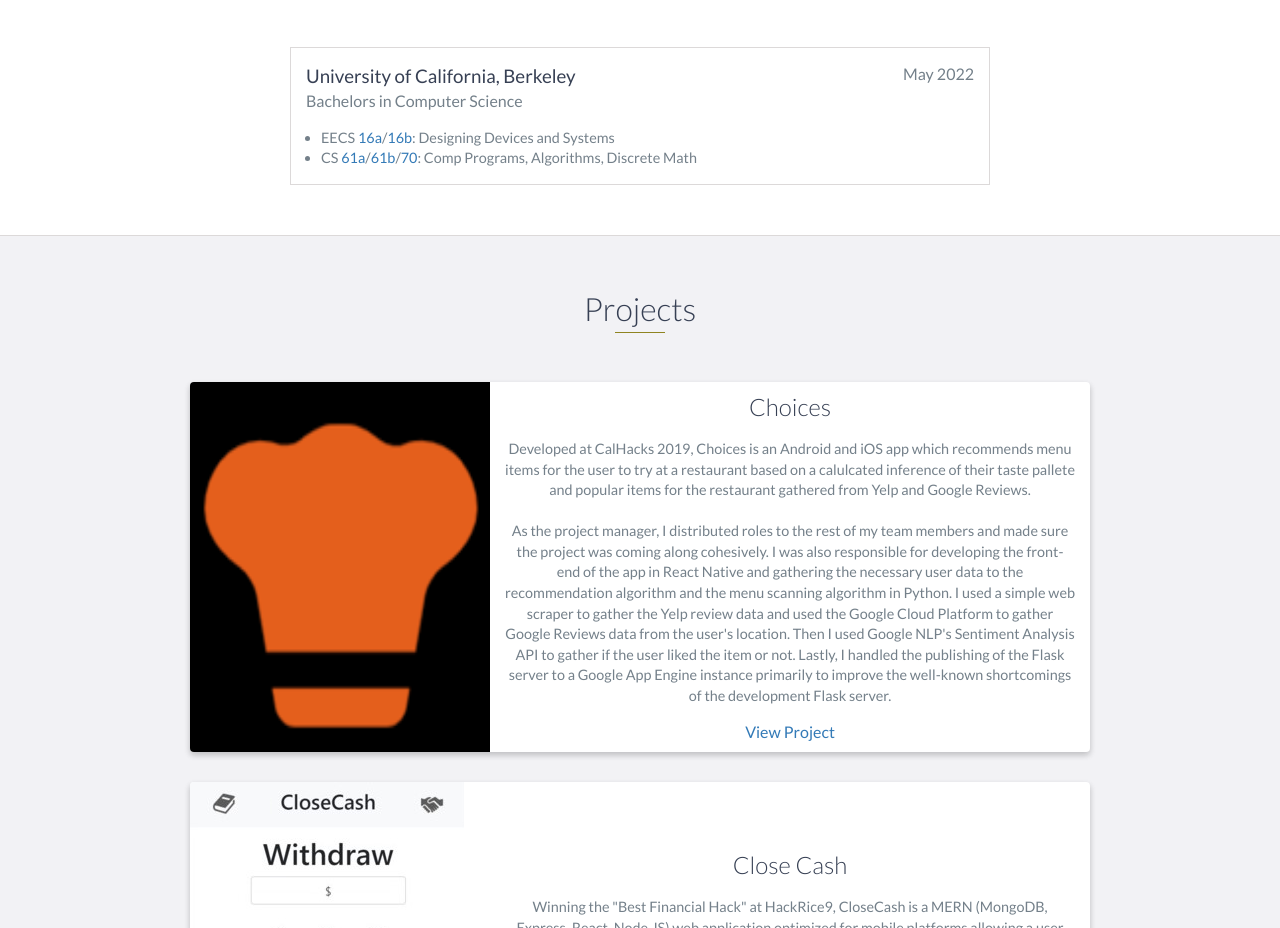
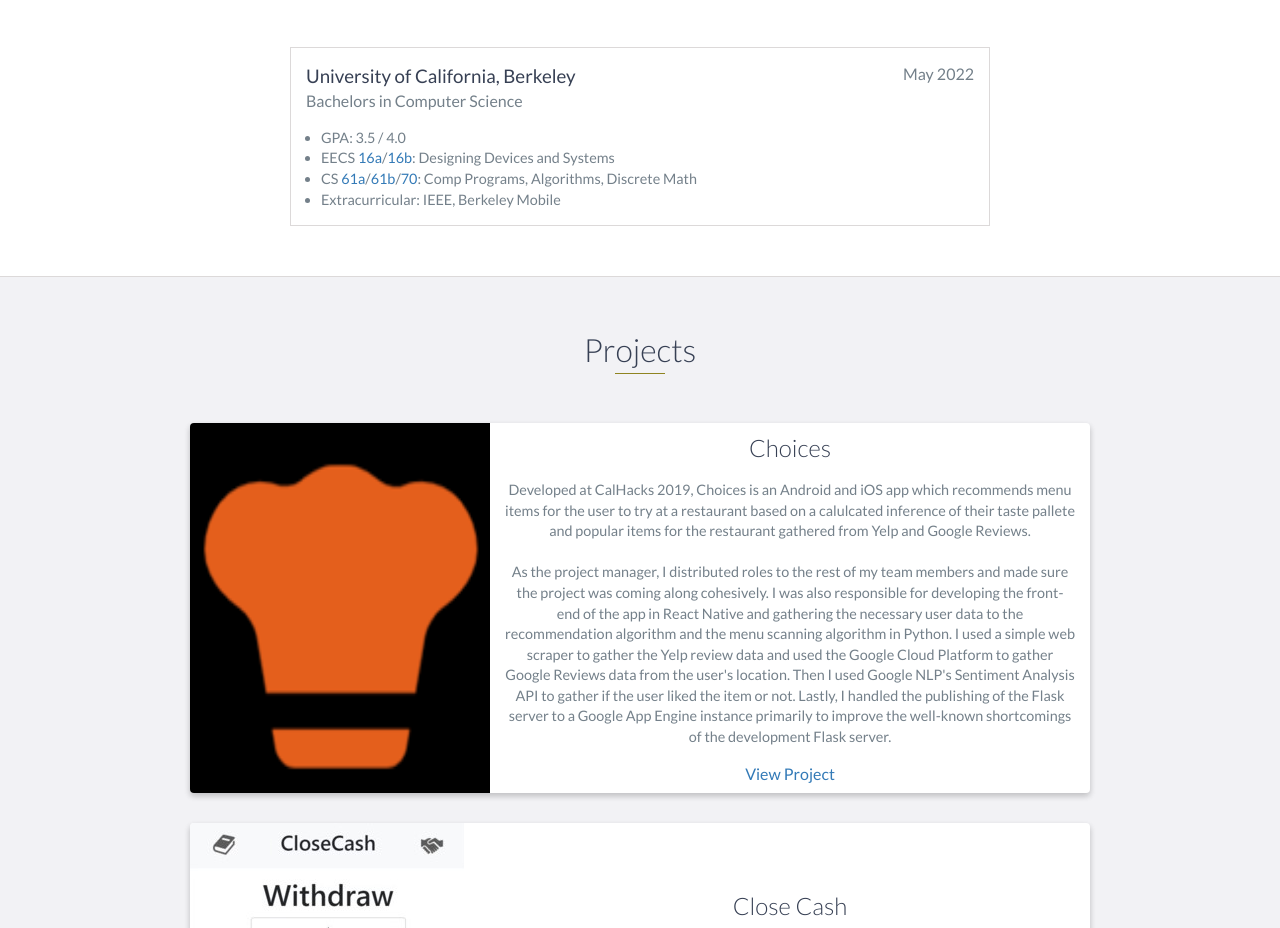
Before and after one commit to AkshatJain1/akshatjain1.github.io, a website: page index.html in a window 1280 px wide. Shown: the part 3564-4492 px from the top of the page. Drawn offline with nearby package versions, Linux system fonts and the light colour scheme.

Commit message:
include GPA

```diff
--- a/index.html
+++ b/index.html
@@ -226,8 +226,10 @@
             <h4>Bachelors in Computer Science</h4>
             <p>
               <ul>
+                <li>GPA: 3.5 / 4.0</li>
                 <li>EECS <a href="https://www2.eecs.berkeley.edu/Courses/EE16A/" target="_blank">16a</a>/<a href="https://www2.eecs.berkeley.edu/Courses/EE16B/" target="_blank">16b</a>: Designing Devices and Systems</li>
                 <li>CS <a href="https://www2.eecs.berkeley.edu/Courses/CS61A/" target="_blank">61a</a>/<a href="https://www2.eecs.berkeley.edu/Courses/CS61B/" target="_blank">61b</a>/<a href="https://www2.eecs.berkeley.edu/Courses/CS70/" target="_blank">70</a>: Comp Programs, Algorithms, Discrete Math</li>
+                <li>Extracurricular: IEEE, Berkeley Mobile</li>
               </ul>
             </p>
         </div>
```
